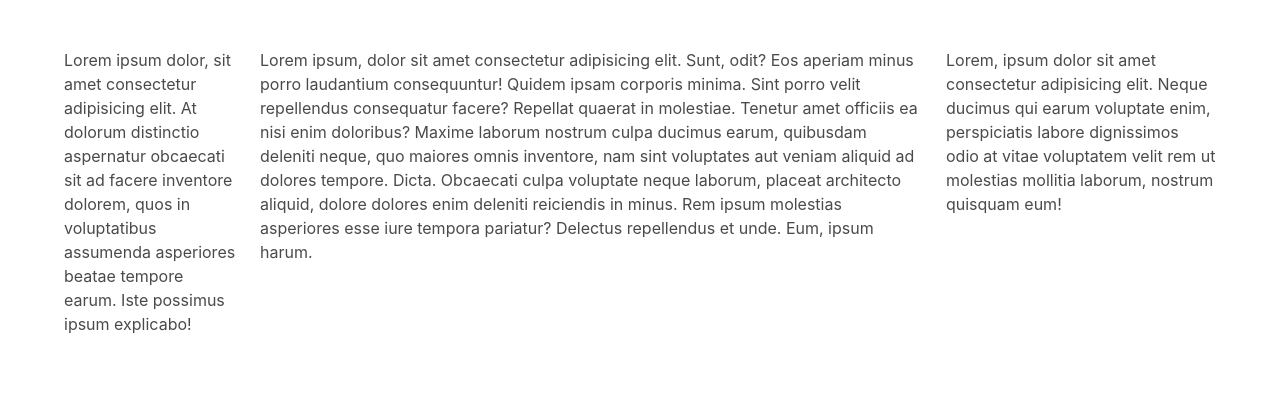
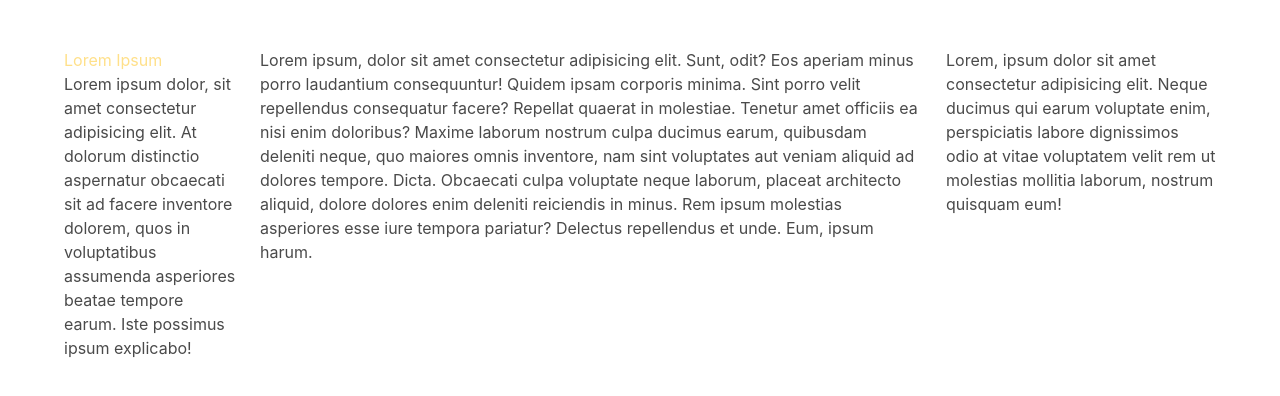
Before and after one commit to hailea/git-in-twenty-minutes, a plain HTML site: page index.html in a window 1280 px wide. Drawn offline with nearby package versions, Linux system fonts and the light colour scheme.

Commit message:
Adding a header to the keywords section

```diff
--- a/index.html
+++ b/index.html
@@ -14,7 +14,9 @@
     <section class="section">
         <div class="container">
             <div class="columns">
-                <div class="column is-2">Lorem ipsum dolor, sit amet consectetur adipisicing elit. At dolorum distinctio aspernatur obcaecati sit ad facere inventore dolorem, quos in voluptatibus assumenda asperiores beatae tempore earum. Iste possimus ipsum explicabo!</div>
+                <div class="column is-2">
+                    <h1 class="has-text-warning">Lorem Ipsum</h1>
+                    Lorem ipsum dolor, sit amet consectetur adipisicing elit. At dolorum distinctio aspernatur obcaecati sit ad facere inventore dolorem, quos in voluptatibus assumenda asperiores beatae tempore earum. Iste possimus ipsum explicabo!</div>
                 <div class="column is-7">Lorem ipsum, dolor sit amet consectetur adipisicing elit. Sunt, odit? Eos aperiam minus porro laudantium consequuntur! Quidem ipsam corporis minima. Sint porro velit repellendus consequatur facere? Repellat quaerat in molestiae.
                 Tenetur amet officiis ea nisi enim doloribus? Maxime laborum nostrum culpa ducimus earum, quibusdam deleniti neque, quo maiores omnis inventore, nam sint voluptates aut veniam aliquid ad dolores tempore. Dicta.
                 Obcaecati culpa voluptate neque laborum, placeat architecto aliquid, dolore dolores enim deleniti reiciendis in minus. Rem ipsum molestias asperiores esse iure tempora pariatur? Delectus repellendus et unde. Eum, ipsum harum.</div>
```
